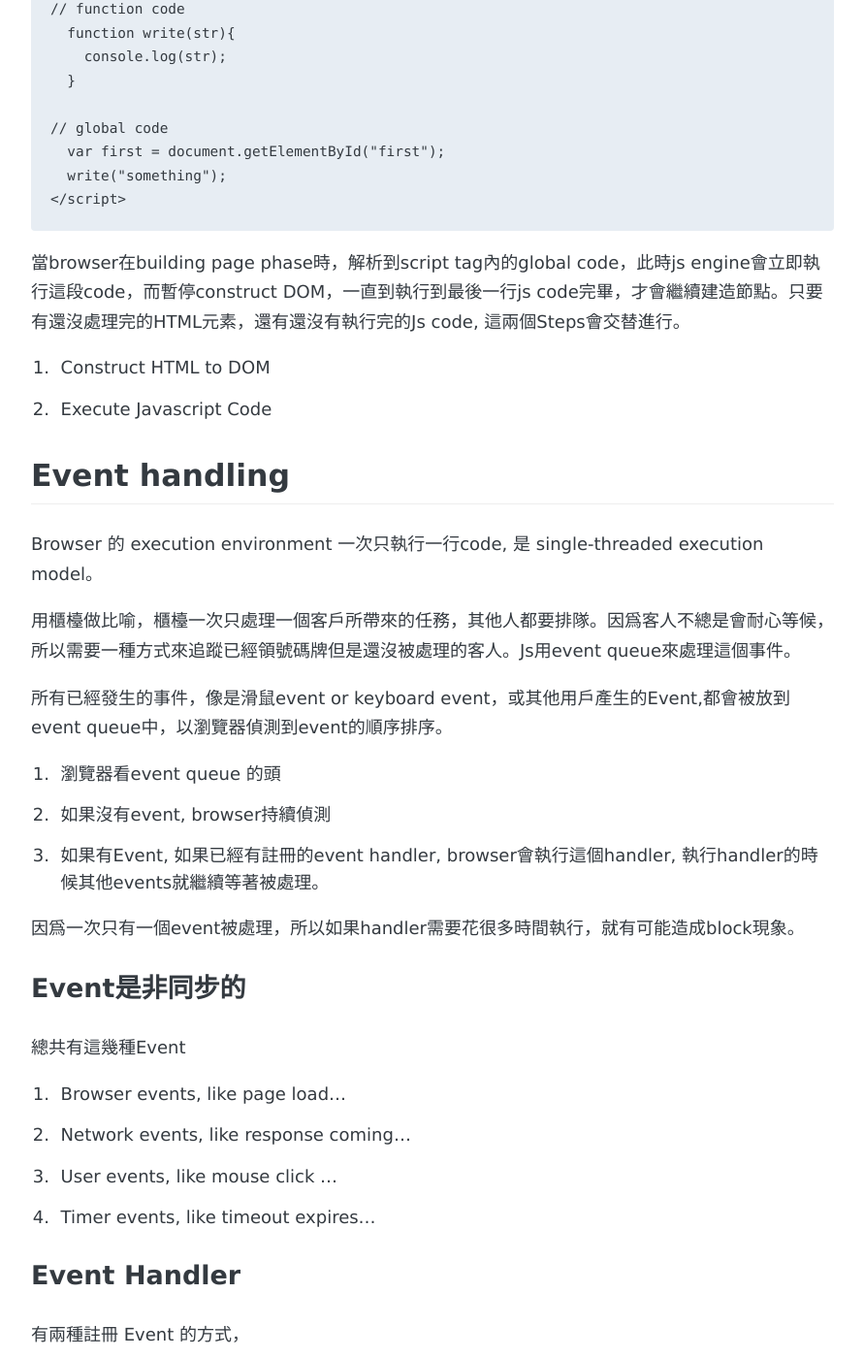
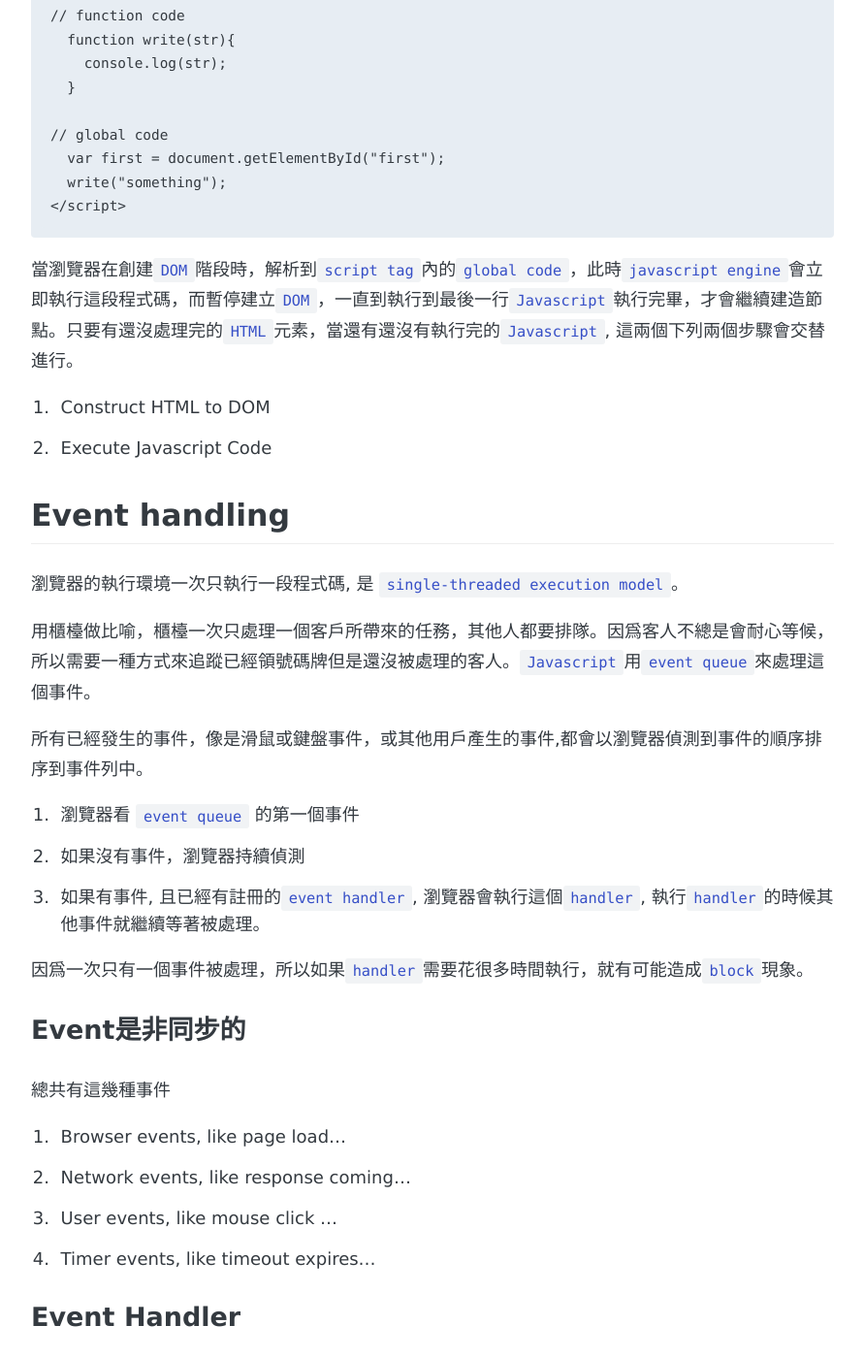
Before and after one commit to skyying/mark-wit, a Jekyll site: the page built from _posts/2019-06-14-secrets-of-javascript-ninja-c2.md, in a window 1280 px wide and 1400 px high, scrolled down 2986 px. Shown: the whole window at 97% size, without its empty margins (194-1085 px from the left). Built offline with Jekyll 4.4.1, drawn with Linux system fonts in a browser that asks for light colours; some web fonts are replaced; comment, search, counter and statistics services are not loaded; some of the changed text lies outside the part shown.

Commit message:
Update post

````diff
--- a/_posts/2019-06-14-secrets-of-javascript-ninja-c2.md
+++ b/_posts/2019-06-14-secrets-of-javascript-ninja-c2.md
@@ -1,21 +1,24 @@
 ---
 layout: post
-title: "Secrets of Javascript NinJa - 1"
+title: "Secrets of Javascript NinJa - C2"
 description: ""
 date: 2019-06-14
 tags: [js, reading]
 comments: true
 share: true
 ---
-Study notes
+Study notes for Secrets of Javascript Ninja
 ---
 
+
+
 # C1
+
 ## 1.3 Using current best practice
 ### Debugging
 
-列出各瀏覽器下的各種Debug工具
-像是 Firefox 的 Firebug or Chrome 的 dev-tool 等
+列出各瀏覽器下的各種`Debug`工具
+像是 `Firefox` 的` Firebug or Chrome` 的 `dev-tool` 等
 
 ### Testing
 可以用`assert`來做測試
@@ -67,19 +75,23 @@ operation_name: 854.980224609375ms
 
 
 
-HTML只是瀏覽器拿來建構DOM的藍圖而已，拿到HTML後，開始照著上面的程式碼, 一個一個建立節點，最上面的是HTML，每個節點都可以有很多小孩。
+`HTML`只是瀏覽器拿來建構`DOM`的藍圖而已，瀏覽器拿到`HTML`後，開始照著上面的程式碼, 一個一個建立節點，最上面的是`HTML`，每個節點都可以有很多子節點。
 
 下圖是建立的對照圖。
 
-![image-20190614115937301](/Users/liuchienwen/Library/Application Support/typora-user-images/image-20190614115937301.png)
+![image-20190614115937301](./images/image-20190614115937301.png)
 
 
 
-既然HTML只是藍圖，最後還是會由瀏覽器來Parse並 Construct DOM, 藍圖還是有可能會出錯，當出錯的時候，聰明的瀏覽器也會自動幫忙更正。
+既然`HTML`只是藍圖，最後還是會由瀏覽器來解析並創建`DOM`， 藍圖還是有可能會出錯，當出錯的時候，聰明的瀏覽器也會自動幫忙更正。
+
+
+
+
 
 ## Executing Javascript code
-在script這個元素內的Js Code會讓browser的js engine執行。
-瀏覽器提供的全域變數，就是window這個物件，browser API可以透過這個來取得，在window下最重要的就是document這個object，它代表這頁DOM，所以可以透過Js來操作這個document的物件來改變DOM。
+在`Script`這個元素內的`Js Code`會讓`browser`的`js engine`執行。
+瀏覽器提供的全域變數，就是`window`這個物件，`browser API`可以透過這個來取得，在`window`下最重要的就是`document`這個`object`，它代表這頁`DOM`，所以可以透過`Javascript`來操作這個`document`的物件來改變`DOM`。
 
 
 #### Global code and function
@@ -97,35 +109,44 @@ HTML只是瀏覽器拿來建構DOM的藍圖而已，拿到HTML後，開始照著
 </script>
 ```
 
-當browser在building page phase時，解析到script tag內的global code，此時js engine會立即執行這段code，而暫停construct DOM，一直到執行到最後一行js code完畢，才會繼續建造節點。只要有還沒處理完的HTML元素，還有還沒有執行完的Js code, 這兩個Steps會交替進行。
+當瀏覽器在創建`DOM`階段時，解析到`script tag`內的`global code`，此時`javascript engine`會立即執行這段程式碼，而暫停建立`DOM`，一直到執行到最後一行`Javascript`執行完畢，才會繼續建造節點。只要有還沒處理完的`HTML`元素，當還有還沒有執行完的`Javascript`, 這兩個下列兩個步驟會交替進行。
 
 1. Construct HTML to DOM
 2. Execute Javascript Code
 
+
+
 ## Event handling
 
-Browser 的 execution environment 一次只執行一行code, 是 single-threaded execution model。
+瀏覽器的執行環境一次只執行一段程式碼, 是 `single-threaded execution model`。
 
-用櫃檯做比喻，櫃檯一次只處理一個客戶所帶來的任務，其他人都要排隊。因爲客人不總是會耐心等候，所以需要一種方式來追蹤已經領號碼牌但是還沒被處理的客人。Js用event queue來處理這個事件。
+用櫃檯做比喻，櫃檯一次只處理一個客戶所帶來的任務，其他人都要排隊。因爲客人不總是會耐心等候，所以需要一種方式來追蹤已經領號碼牌但是還沒被處理的客人。`Javascript`用`event queue`來處理這個事件。
 
-所有已經發生的事件，像是滑鼠event or keyboard event，或其他用戶產生的Event,都會被放到event queue中，以瀏覽器偵測到event的順序排序。
+所有已經發生的事件，像是滑鼠或鍵盤事件，或其他用戶產生的事件,都會以瀏覽器偵測到事件的順序排序到事件列中。
 
-1. 瀏覽器看event queue 的頭
-2. 如果沒有event, browser持續偵測
-3. 如果有Event, 如果已經有註冊的event handler, browser會執行這個handler, 執行handler的時候其他events就繼續等著被處理。
+1. 瀏覽器看 `event queue` 的第一個事件
+2. 如果沒有事件，瀏覽器持續偵測
+3. 如果有事件, 且已經有註冊的`event handler`, 瀏覽器會執行這個`handler`, 執行`handler`的時候其他事件就繼續等著被處理。
 
-因爲一次只有一個event被處理，所以如果handler需要花很多時間執行，就有可能造成block現象。
+
+因爲一次只有一個事件被處理，所以如果`handler`需要花很多時間執行，就有可能造成`block`現象。
+
+
 
 ### Event是非同步的
-總共有這幾種Event
+
+總共有這幾種事件
 1. Browser events, like page load...
 2. Network events, like response coming...
 3. User events, like mouse click ...
 4. Timer events, like timeout expires...
 
+
+
 ### Event Handler
-有兩種註冊 Event 的方式，
-1. 把 event 發生要呼叫的 function Assign 給某些 property 。書中不建議這個方式，因爲全域變數的關係，指派的function容易被複寫。
+
+有兩種註冊事件的方式，
+1. 把事件發生時要呼叫的` function Assign` 給某些` property `。書中不建議這個方式，因爲全域變數的關係，指派的函式容易被複寫。
 
   ```js
   window.onload = () => {
````
Also changed, not shown: other parts of _posts/2019-06-14-secrets-of-javascript-ninja-c2.md (+10 -5 lines), images/image-20190614115937301.png (added).
